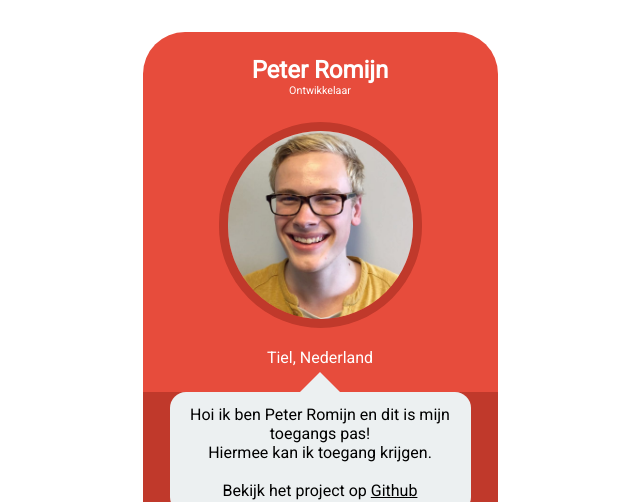
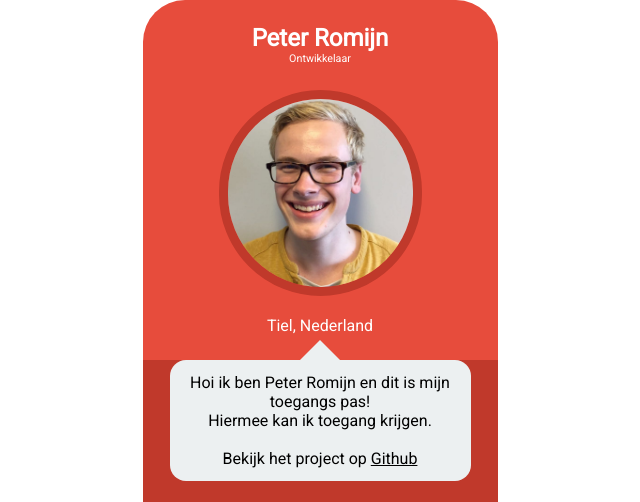
Before and after one commit to mainshooter/ticketCSS-design, a plain HTML site: page index.html in a window 1280 px wide. Shown: the top 502 px of the page, without its empty margins (320-960 px from the left). Drawn offline with Linux system fonts and the light colour scheme.

Commit message:
Changed style

```diff
--- a/style.css
+++ b/style.css
@@ -5,7 +5,6 @@ body {
 }
   #wrapper {
     text-align: center;
-    margin-top: 2em;
   }
   #content {
     width: 355px;
@@ -34,7 +33,7 @@ body {
  }
  #buttom {
    background-color: #c0392b;
-   height: 380px;
+   height: 100%;
    padding: 0 17px;
  }
  #place {
```
